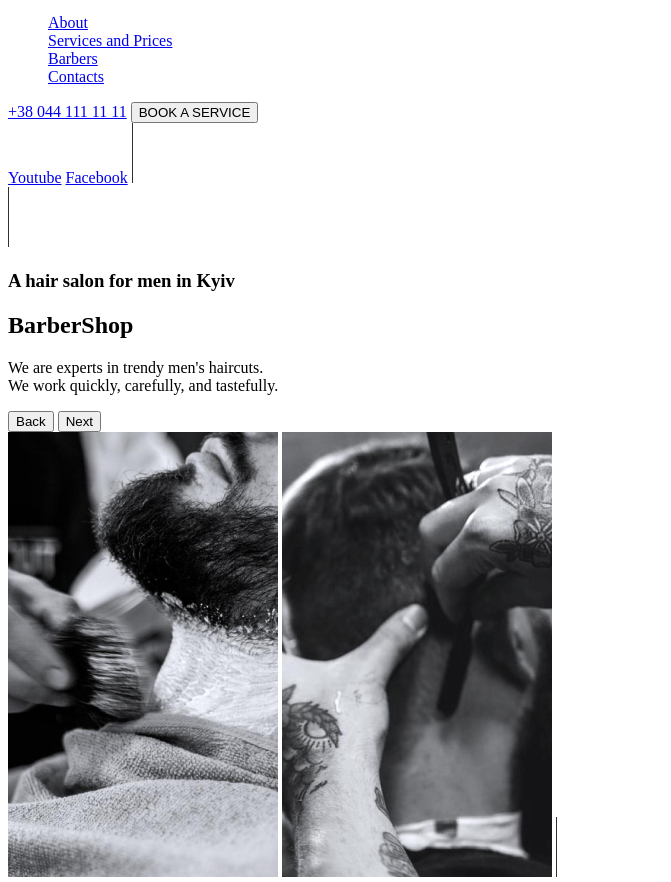
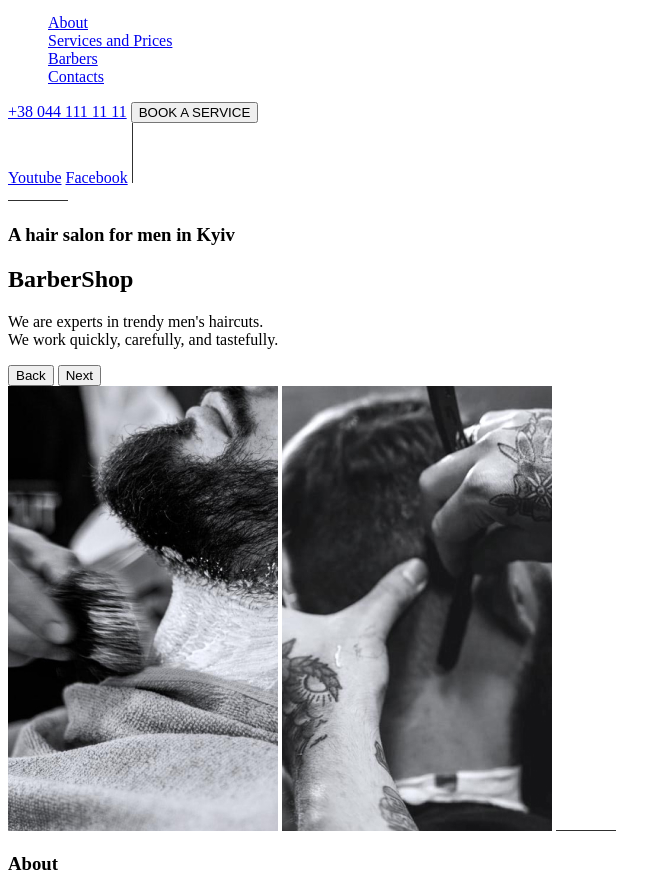
Before and after one commit to Razvan49/Barbershop, a plain HTML site: page index.html in a window 1280 px wide. Shown: the part 70-952 px from the top of the page, without its empty margins (0-671 px from the left). Drawn offline with Linux system fonts and the light colour scheme.

Commit message:
Update index.html after review with comm

```diff
--- a/index.html
+++ b/index.html
@@ -1,23 +1,59 @@
 <!DOCTYPE html>
 <html>
+  <!-- Partea asta este folosita de browsere/motoare de cautare -->
   <head>
+    <meta charset="UTF-8" />
+    <meta http-equiv="X-UA-Compatible" content="IE=edge" />
+    <meta name="viewport" content="width=device-width, initial-scale=1.0" />
+    <!-- Textul acesta o sa aparata in bara de sus a browserului -->
     <title>Barbershop</title>
   </head>
+  <!-- body este partea pe care o vedem noi intr-o pagina web -->
   <body>
+    <!-- Partea de sus a unui site HEADER -->
     <header>
+      <!-- Link spre pagina acasa (daca este pe un server, poate fi direct pagina 'https:/www.siteulmeu.ro')-->
       <a href="index.html">
+        <!--
+        Imagine cu logo, pentru scalabilitate (afisare corecta mobil/desktop) se recomanda sa fie
+        format scalabil (svg), iar pentru a eficientiza imaginea se recomanda https://squoosh.app/,
+        putem seta dimensiunile prin atribute (height, width)
+        -->
         <img src="images\Logo.svg" alt="Logo" />
       </a>
+      <!-- Sectiunea nav, trebuie sa contina doar link-urile pentru navigatie -->
       <nav>
+        <!-- Scurtatura pentru scriere rapida in editor: ul>li*4>a -->
+        <!-- De regula, pentru ca nu este importanta ordinea, la meniu se foloseste ul (Unordered List) -->
         <ul style="list-style: none">
+          <!-- Vom adauga valoare pentru href atunci cand avem create si restul paginilor  -->
+
           <li><a href="/about.html">About</a></li>
           <li><a href="/services.html">Services and Prices</a></li>
           <li><a href="/barbers.html">Barbers</a></li>
           <li><a href="/contacts.html">Contacts</a></li>
         </ul>
       </nav>
+      <!-- Pentru telefon, exista o metoda de a forma numarul, folosind tel:+01234 pentru asta -->
+      <!-- De asemenea, pentru a trimite un email, putem folosi mailto:a.popa@goit.global -->
       <a href="tel:+380441111111">+38 044 111 11 11</a>
+      <!--
+        Link-urile pot fi externe, dar e recomandat sa folosim target="_blank", pentru ca utilizatorii
+        sa nu isi piarda activitatea de pe site-ul nostru, plus rel pentru SEO si motive de siguranta.
+        rel = „noopener” pe care îl utilizați pe toate linkurile care se deschid în filele noi folosind target="_blank".
+        Există implicații de securitate dacă nu utilizați valoarea noopener pe linkurile dvs. care se deschid în
+        filele noi. Un atacator rău intenționat poate utiliza obiectul window.opener pentru a schimba conținutul și
+        locația paginii de origine.
+        rel = „noreferrer” poate avea un scop similar cu noopener, mai ales în browserele mai vechi. Prin urmare, are
+        sens să le folosim pe amândouă. În plus, noreferrerul poate afecta analiza și poate raporta traficul ca direct
+        în loc de referrer.
+        rel = „nofollow” va informa motoarele de căutare să nu treacă link-ul către pagina legată și nu va trece la
+        PageRank. Puteți să o considerați ca pe o valoare care este utilizată atunci când doriți să vă conectați la o
+        altă pagină, dar fără a o „aproba”. Este singura valoare rel din această listă cu un efect tangibil asupra
+        eforturilor SEO.
+      -->
       <button>BOOK A SERVICE</button>
+      <!-- Sectiunea pentru link-uri spre Youtube/Facebook -->
       <section>
         <a
           href="https://youtube.com"
@@ -35,11 +71,34 @@
         <img src="images\rectangle-side.jpg" alt="|" />
       </section>
     </header>
+    <!-- Main -->
+    <!--
+      Avantaje main vs div:
+      - Mai usor de citit de developer ('no div soup')
+      - Site accesibil pentru persoanele cu dizabilitati (ARIA)
+      - Semantica mai buna -> SEO mai bun -> mai usor de citit de motoarele de indexare
+    -->
+    <!-- continutul site-ului, ce aveam in <main></main> trebuie sa fie unic pe toate paginile noastre -->
     <main>
+      <!-- Sectiunea Hero -->
+      <!-- se pare ca avem mai multe sectiuni in design, asadar le vom separa in functie de continutul lor -->
+      <!-- sectiunea 'Hero' a site-ului nostru, cea care capteaza atentia utilizatorului la prima vedere (above the fold) -->
       <section>
-        <img src="images\rectangle-side.jpg" alt="-" />
+        <img
+          src="images\rectangle-side.jpg"
+          alt="-"
+          width="60px"
+          height="1px"
+        />
         <h3>A hair salon for men in Kyiv</h3>
-        <h1>BarberShop</h1>
+        <!--
+          Toate elementele HTML pot conține **atribute**;
+          - Atributele oferă **informații suplimentare** despre element;
+          - Atributele sunt întotdeauna indicate în **teza inițială**;
+          - Atributele vin de obicei în perechi nume/valoare, de exemplu: **nume="valoare"**.
+          - in lectiile urmatoare vom vedea cum atributul 'class' ne ajuta sa setam stiluri pe un element
+          -->
+        <h1 title="BarberShop">BarberShop</h1>
         <p>
           We are experts in trendy men's haircuts. <br />
           We work quickly, carefully, and tastefully.
@@ -47,14 +106,15 @@
         <button>Back</button>
         <button>Next</button>
       </section>
+      <!-- sectiunea 'About' a site-ului nostru, cu sloganul principal si cele doua imagini -->
       <section>
         <img src="images\beard1.jpg" alt="Frizer tunde barba" />
         <img src="images\beard2.jpg" alt="Frizer taie barba" />
         <img
           src="images\mainpage-rectangle-best.png"
           alt="-"
-          height="60px"
-          width="1px"
+          width="60px"
+          height="1px"
         />
         <h3>About</h3>
         <h2>The Best Barbershop in Your City</h2>
@@ -74,8 +134,17 @@
           comes<br />
           to us!
         </p>
+        <!--
+          - folosim un button atunci cand deschide un modal, facem o actiune in cadrul paginii noastre
+          - folosim link (a href) atunci cand deschidem o pagina / navigam spre o adresa
+          - pe scurt link -> pagina/site diferite, button - actiune in pagina
+        -->
         <button>BOOK A SERVICE</button>
       </section>
     </main>
+    <!--
+      Intotdeauna sa fim atenti ca tag-urile noastre sunt inchise corect, cel mai usor mode de a ne da
+      seama ca ceva e gresit, e ca nu se va 'auto-formata' continutul de Prettier daca avem greseli
+      -->
   </body>
 </html>
```
